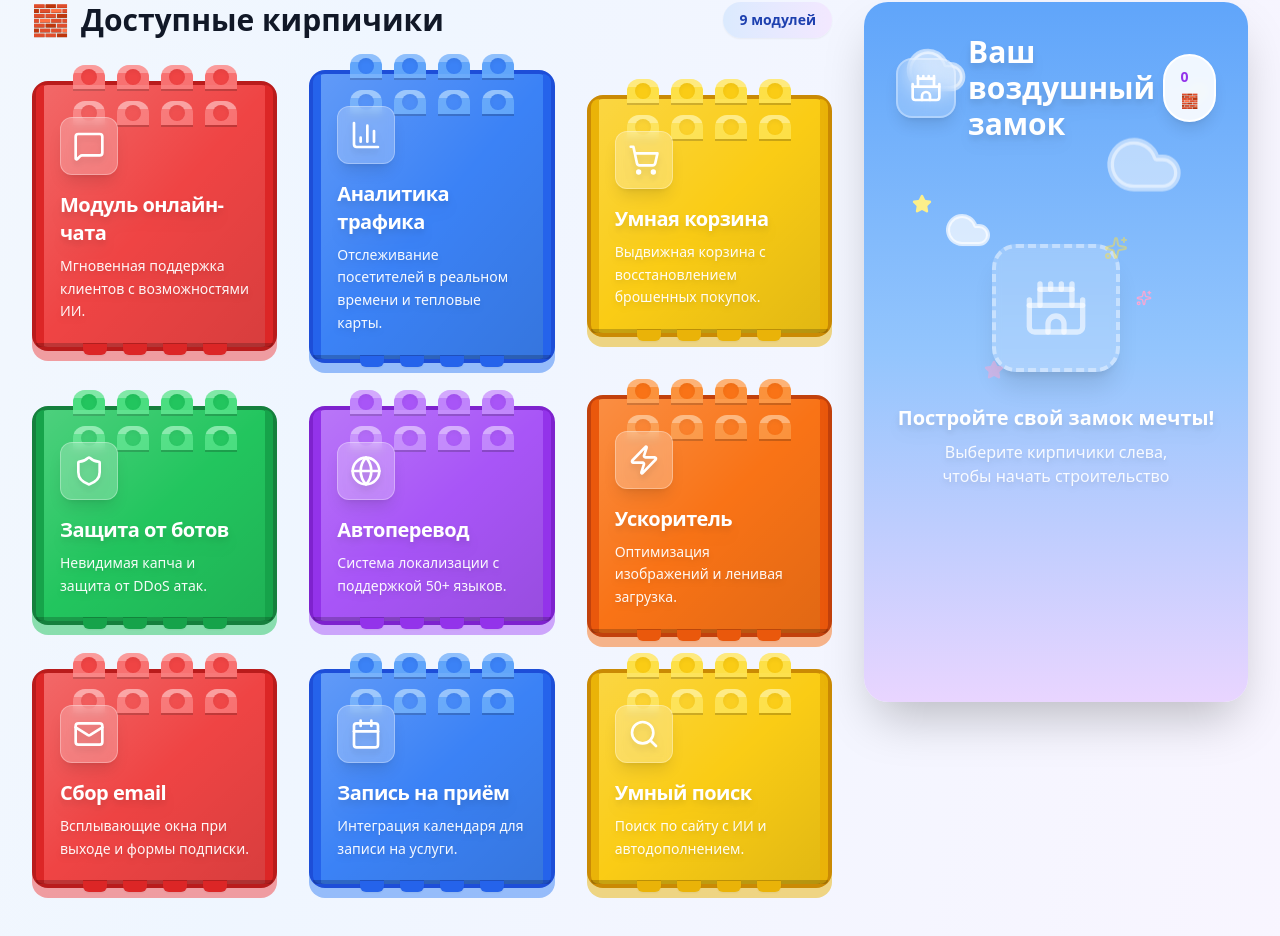
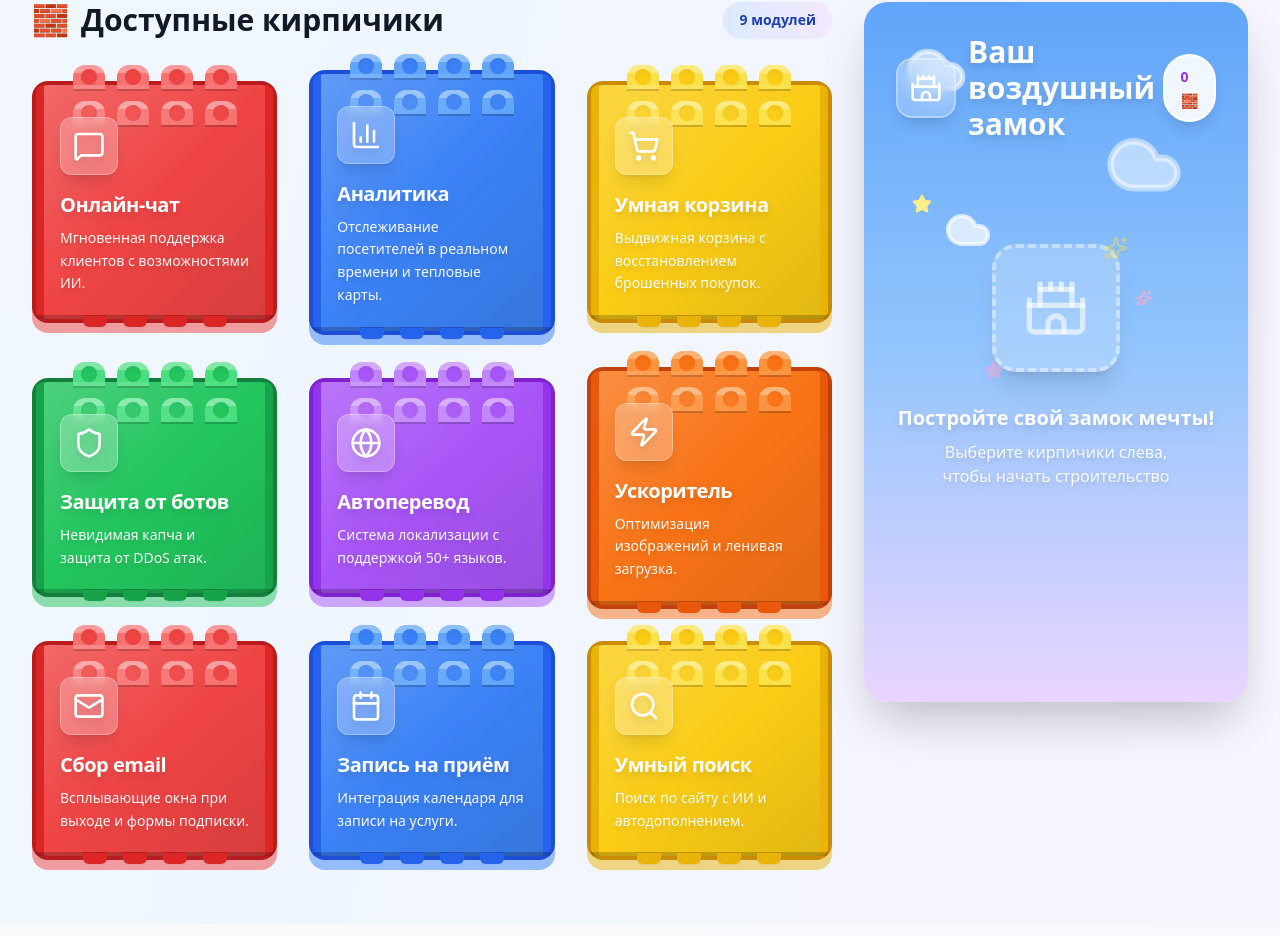
Before and after one commit to FedoseevSM/lego-promo, a React (Vite) app: page / in a window 1280 px wide. Shown: the part 4389-5325 px from the top of the page. Built offline with nearby package versions, Linux system fonts and the light colour scheme.

Commit message:
Update WidgetBuilder.tsx

```diff
--- a/src/components/WidgetBuilder.tsx
+++ b/src/components/WidgetBuilder.tsx
@@ -13,7 +13,7 @@ interface Widget {
 }
 const AVAILABLE_WIDGETS: Widget[] = [{
   id: 'chat',
-  name: 'Модуль онлайн-чата',
+  name: 'Онлайн-чат',
   description: 'Мгновенная поддержка клиентов с возможностями ИИ.',
   icon: MessageSquare,
   color: 'red',
@@ -21,7 +21,7 @@ const AVAILABLE_WIDGETS: Widget[] = [{
   cdnUrl: 'https://cdn.legowidgets.com/v2/chat.min.js'
 }, {
   id: 'analytics',
-  name: 'Аналитика трафика',
+  name: 'Аналитика',
   description: 'Отслеживание посетителей в реальном времени и тепловые карты.',
   icon: BarChart3,
   color: 'blue',
```
